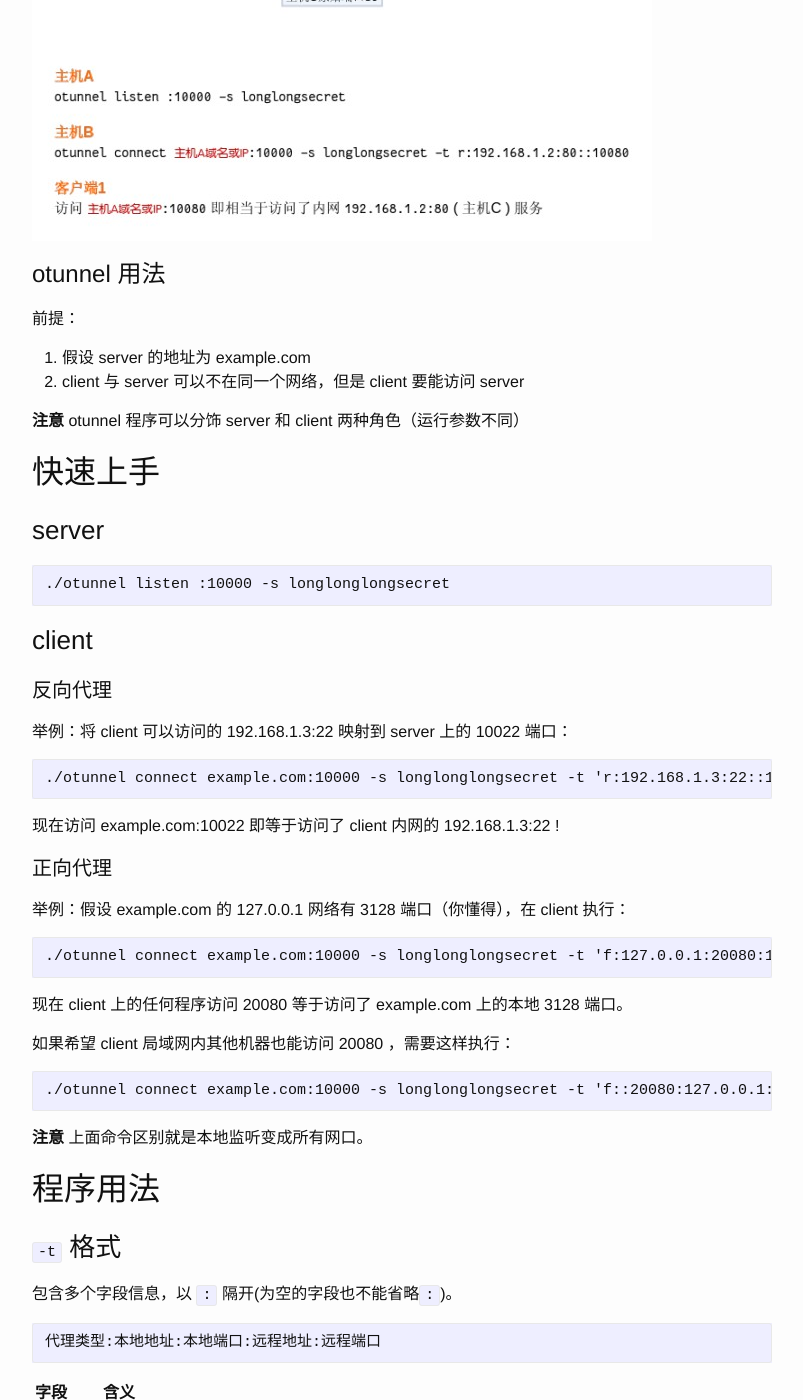
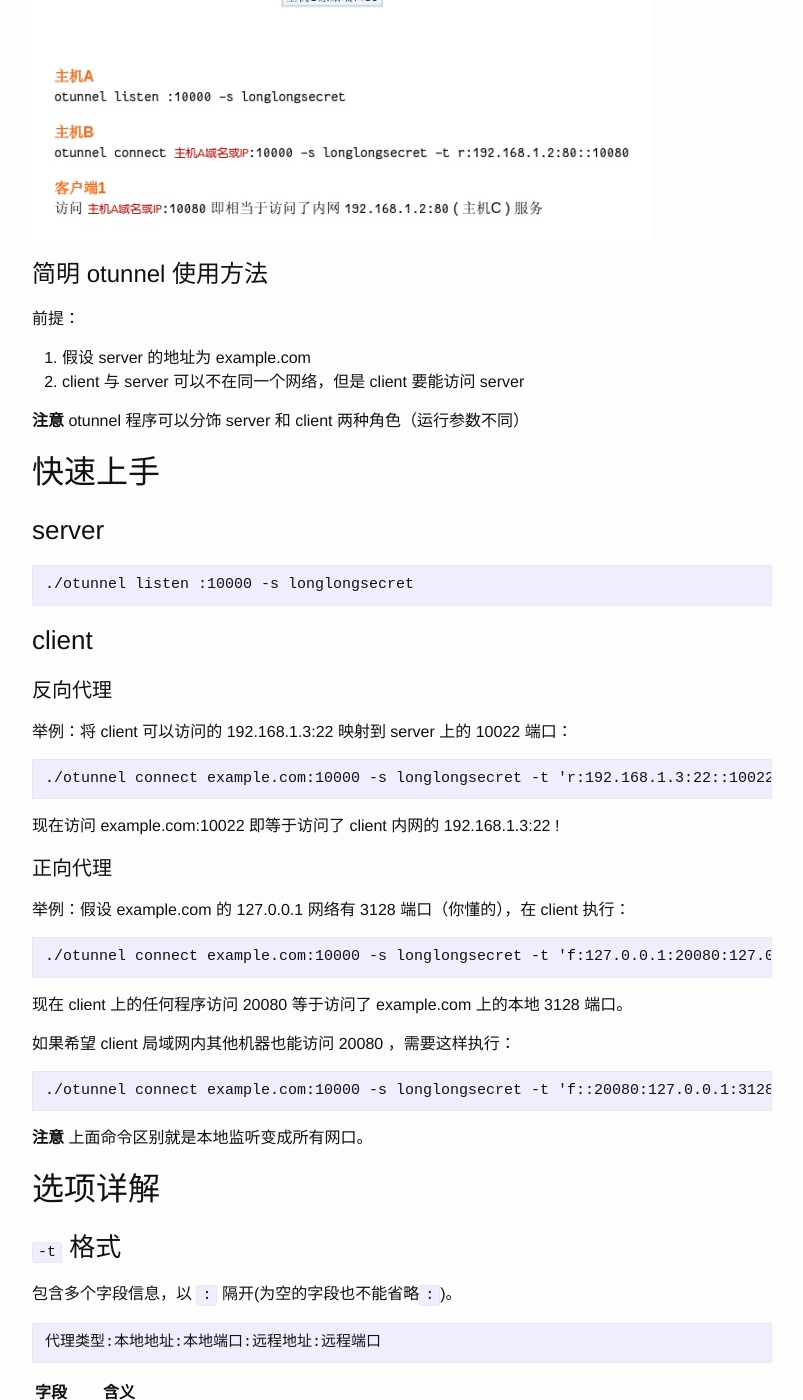
Before and after one commit to ooclab/ooclab.github.io, a Jekyll site: the page built from _posts/2016-08-17-otunnel.markdown, in a window 1280 px wide and 1400 px high, scrolled down 790 px. Shown: the whole window, without its empty margins (238-1041 px from the left). Built offline with Jekyll 4.4.1, drawn with Linux system fonts in a browser that asks for light colours.

Commit message:
[otunnel] 更新使用手册

````diff
--- a/_posts/2016-08-17-otunnel.markdown
+++ b/_posts/2016-08-17-otunnel.markdown
@@ -7,7 +7,7 @@ categories: jekyll update
 
 ![otunnel原理图](/img/otunnel-principle.jpg)
 
-# otunnel 用法
+# 简明 otunnel 使用方法
 
 前提：
 
@@ -22,7 +22,7 @@ categories: jekyll update
 ### server
 
 ```
-./otunnel listen :10000 -s longlonglongsecret
+./otunnel listen :10000 -s longlongsecret
 ```
 
 ### client
@@ -32,17 +32,17 @@ categories: jekyll update
 举例：将 client 可以访问的 192.168.1.3:22 映射到 server 上的 10022 端口：
 
 ```
-./otunnel connect example.com:10000 -s longlonglongsecret -t 'r:192.168.1.3:22::10022'
+./otunnel connect example.com:10000 -s longlongsecret -t 'r:192.168.1.3:22::10022'
 ```
 
 现在访问 example.com:10022 即等于访问了 client 内网的 192.168.1.3:22 !
 
 #### 正向代理
 
-举例：假设 example.com 的 127.0.0.1 网络有 3128 端口（你懂得），在 client 执行：
+举例：假设 example.com 的 127.0.0.1 网络有 3128 端口（你懂的），在 client 执行：
 
 ```
-./otunnel connect example.com:10000 -s longlonglongsecret -t 'f:127.0.0.1:20080:127.0.0.1:3128'
+./otunnel connect example.com:10000 -s longlongsecret -t 'f:127.0.0.1:20080:127.0.0.1:3128'
 ```
 
 现在 client 上的任何程序访问 20080 等于访问了 example.com 上的本地 3128 端口。
@@ -50,13 +50,13 @@ categories: jekyll update
 如果希望 client 局域网内其他机器也能访问 20080 ，需要这样执行：
 
 ```
-./otunnel connect example.com:10000 -s longlonglongsecret -t 'f::20080:127.0.0.1:3128'
+./otunnel connect example.com:10000 -s longlongsecret -t 'f::20080:127.0.0.1:3128'
 ```
 
 **注意** 上面命令区别就是本地监听变成所有网口。
 
 
-## 程序用法
+## 选项详解
 
 ### `-t` 格式
 
@@ -66,13 +66,13 @@ categories: jekyll update
 代理类型:本地地址:本地端口:远程地址:远程端口
 ```
 
-| 字段    | 含义                       |
-|:--------|:--------------------------|
+| 字段     | 含义                           |
+|:---------|:-------------------------------|
 | 代理类型 | r 表示反向代理; f 表示正向代理 |
-| 本地地址 | IP或域名                    |
-| 本地端口 | 整数                        |
-| 远程地址 | IP或域名                    |
-| 远程端口 | 整数                        |
+| 本地地址 | IP或域名                       |
+| 本地端口 | 整数                           |
+| 远程地址 | IP或域名                       |
+| 远程端口 | 整数                           |
 
 **注意**
 
````
